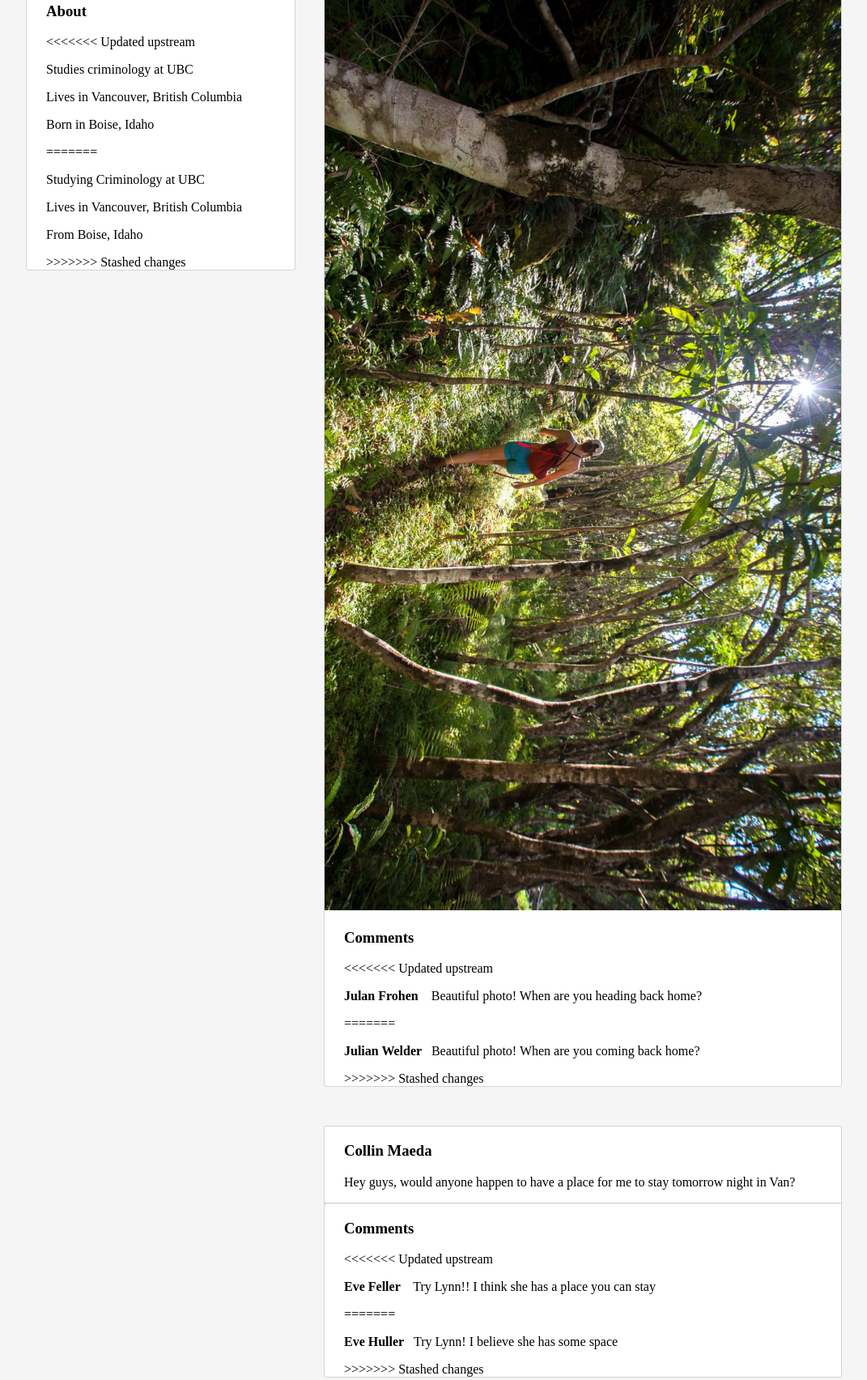
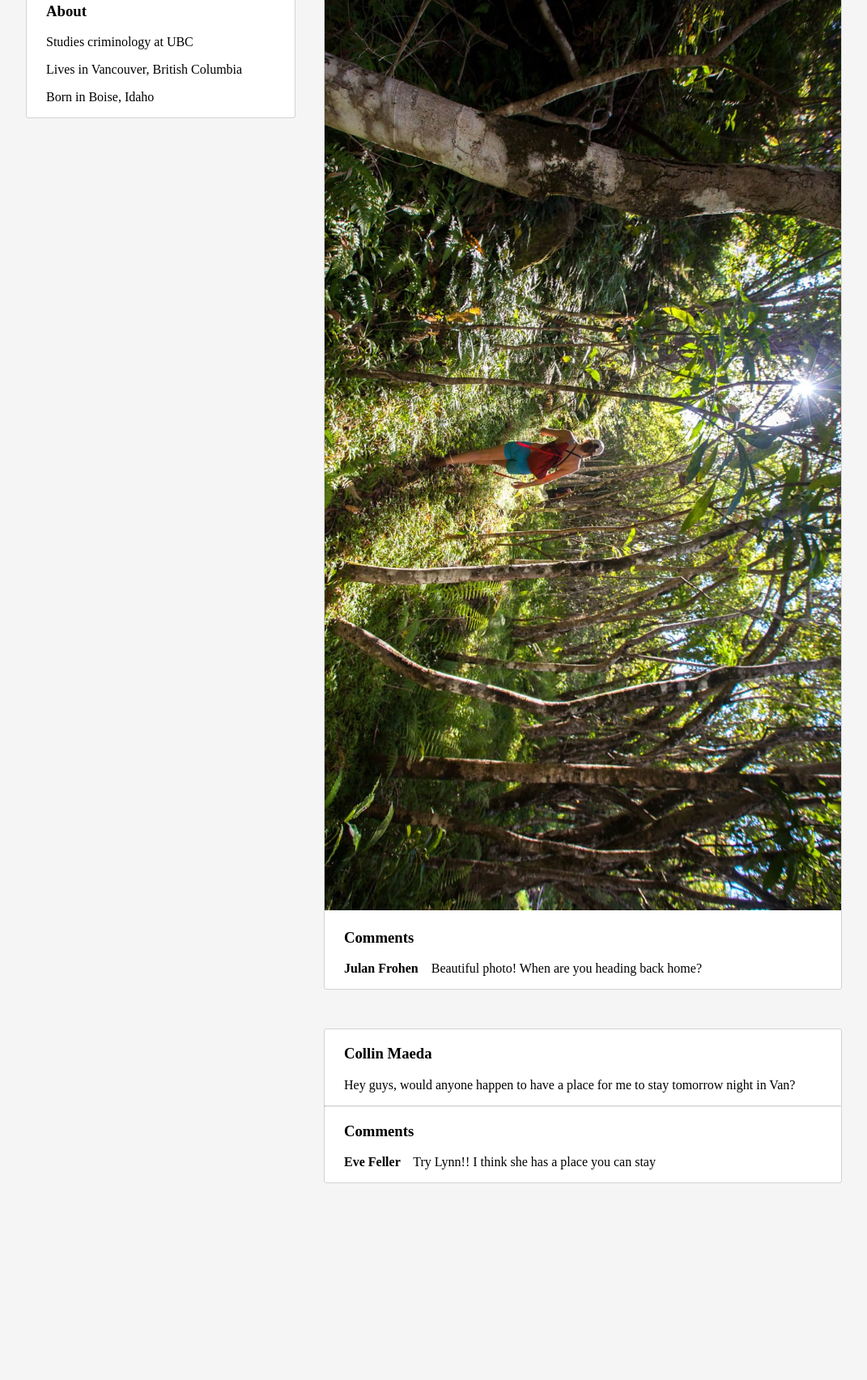
Before and after one commit to ali-rasheed/KeyLime, a plain HTML site: page index.html in a window 1280 px wide. Shown: the part 382-2086 px from the top of the page at 81% size, without its empty margins (104-1175 px from the left). After the commit the page ends 1891 px from the top, so only its background shows below. Drawn offline with Linux system fonts and the light colour scheme; a web font is replaced by a local one.

Commit message:
Adding Content

```diff
--- a/index.html
+++ b/index.html
@@ -59,15 +59,10 @@
          </div>
          <div class="text-container">
            <h3> About </h3>
-<<<<<<< Updated upstream
+
            <p> Studies criminology at UBC</p>
            <p> Lives in Vancouver, British Columbia</p>
            <p> Born in Boise, Idaho</p>
-=======
-           <p> Studying Criminology at UBC</p>
-           <p> Lives in Vancouver, British Columbia</p>
-           <p> From Boise, Idaho</p>
->>>>>>> Stashed changes
          </div>
        </div>
 
@@ -89,11 +84,8 @@
           </div>
           <div class="text-container">
             <h3> Comments </h3>
-<<<<<<< Updated upstream
             <p> <strong> Julan Frohen </strong> &nbsp;&nbsp; Beautiful photo! When are you heading back home?</p>
-=======
-            <p> <strong> Julian Welder </strong> &nbsp;&nbsp;Beautiful photo! When are you coming back home?</p>
->>>>>>> Stashed changes
+
          </div>
        </div>
        <div id="content-section">
@@ -104,11 +96,9 @@
           <hr>
           <div class="text-container">
             <h3> Comments </h3>
-<<<<<<< Updated upstream
+
             <p> <strong> Eve Feller </strong> &nbsp;&nbsp; Try Lynn!! I think she has a place you can stay</p>
-=======
-            <p> <strong> Eve Huller </strong> &nbsp;&nbsp;Try Lynn! I believe she has some space</p>
->>>>>>> Stashed changes
+
          </div>
        </div>
      </div>
```
